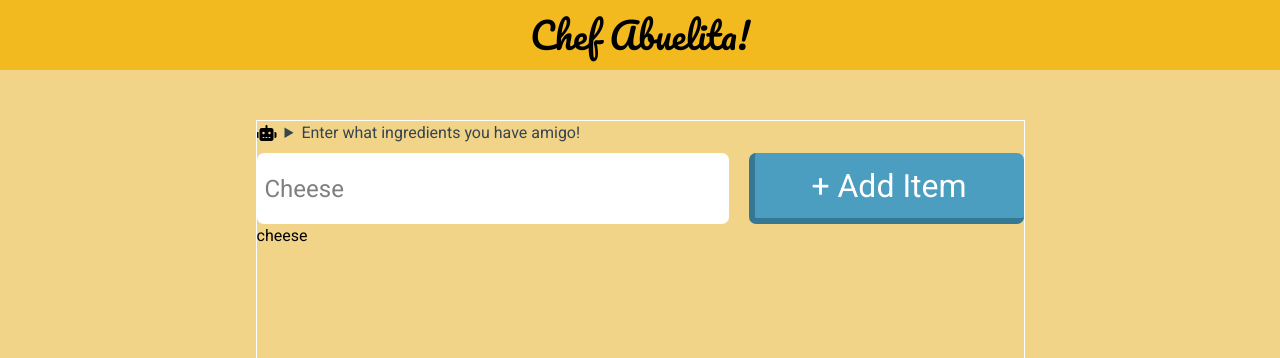
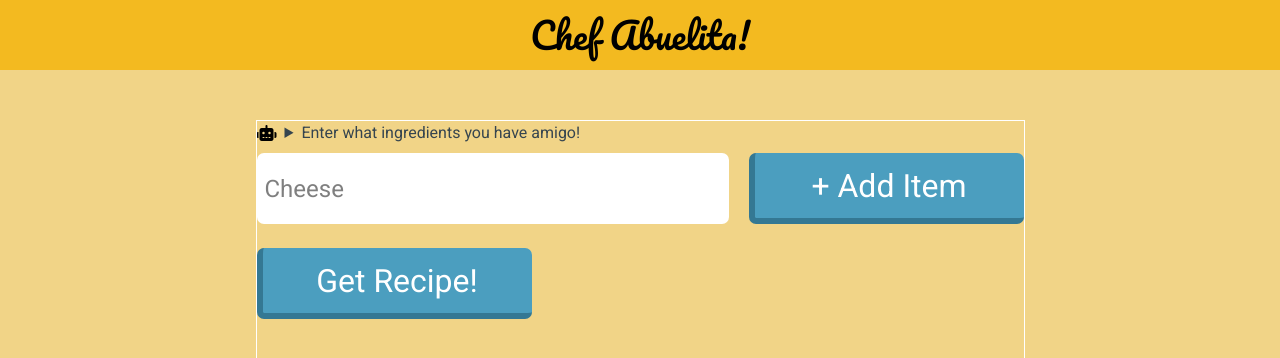
Before and after one commit to TORRESDESIGN/chefAbuelita, a React (Vite) app: page / in a window 1280 px wide. Shown: the top 358 px of the page. Built offline with nearby package versions, Linux system fonts and the light colour scheme.

Commit message:
working on using fetch to send data to backend instead of axios

```diff
--- a/index.js
+++ b/index.js
@@ -1,7 +1,7 @@
 const PORT = 8000;
 import express from 'express';
 import cors from 'cors';
-import axios from 'axios';
+//import axios from 'axios';
 import Anthropic from "@anthropic-ai/sdk";
 import 'dotenv/config';
 
--- a/src/App.jsx
+++ b/src/App.jsx
@@ -1,21 +1,24 @@
 import React from 'react'
 import Header from './Header'
-import axios from 'axios';
+//import axios from 'axios';
 
 function App() {
 
-  const [ingredients, setIngredients] = React.useState(["cheese"]);
-  console.log(ingredients);
-
-  const fetchAPI = async () => {
-    const response = await axios.get("http://localhost:8000")
-    console.log(response.data.Ingredients);
-  }
-
-  React.useEffect(() => {
-    fetchAPI();
-  }, []);
-
+  const [ingredients, setIngredients] = React.useState([]);
+  //console.log(ingredients);
+/*
+  fetch("http://localhost:8000", {
+    method: "POST",
+    body: JSON.stringify({
+      "ingredients": ingredients
+    }),
+    header: {
+      'Content-type': 'application/json; charset=UTF-8',
+    },
+  })
+    .then(res => res.json())
+    .then(json => console.log(json))
+*/
   const ingredientsListItems = ingredients.map(ingredient => (
         <li key={ingredient}>{ingredient}</li>
     ))
@@ -25,6 +28,10 @@ function App() {
     setIngredients(prevItem => {
       return [...prevItem, newIngredient]
     })
+  }
+
+  function getRecipe() {
+    console.log(`Using ${ingredients} to get Recipe doggy!`)
   }
   return (
     <>
@@ -45,6 +52,8 @@ function App() {
         <ul>
           {ingredientsListItems}
         </ul>
+        <br />
+        <button className="btn-get" onClick={getRecipe}>Get Recipe!</button>
       </main>
     </>
   )
--- a/src/index.css
+++ b/src/index.css
@@ -80,9 +80,17 @@ input {
   border-bottom: 6px solid var(--btn-main-clicked);
   border-left: 6px solid var(--btn-main-clicked);
 }
-.btn-add:hover {
+.btn-add:hover, .btn-get:hover {
   background-color: var(--btn-main-clicked);
   border: none;
+}
+.btn-get {
+  width: 275px;
+  height: 71px;
+  background-color: var(--btn-main);
+  cursor: pointer;
+  border-bottom: 6px solid var(--btn-main-clicked);
+  border-left: 6px solid var(--btn-main-clicked);
 }
 .info-wrappper {
   display: flex;
```
